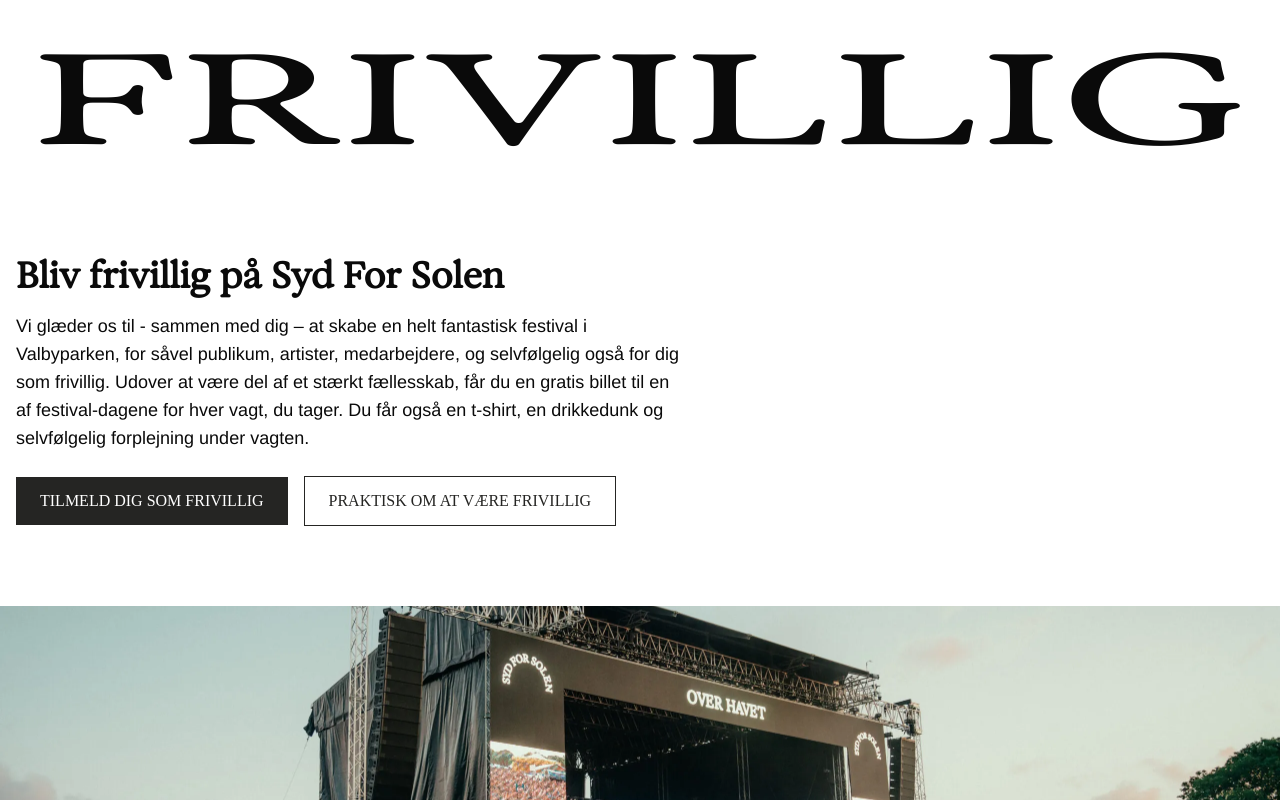
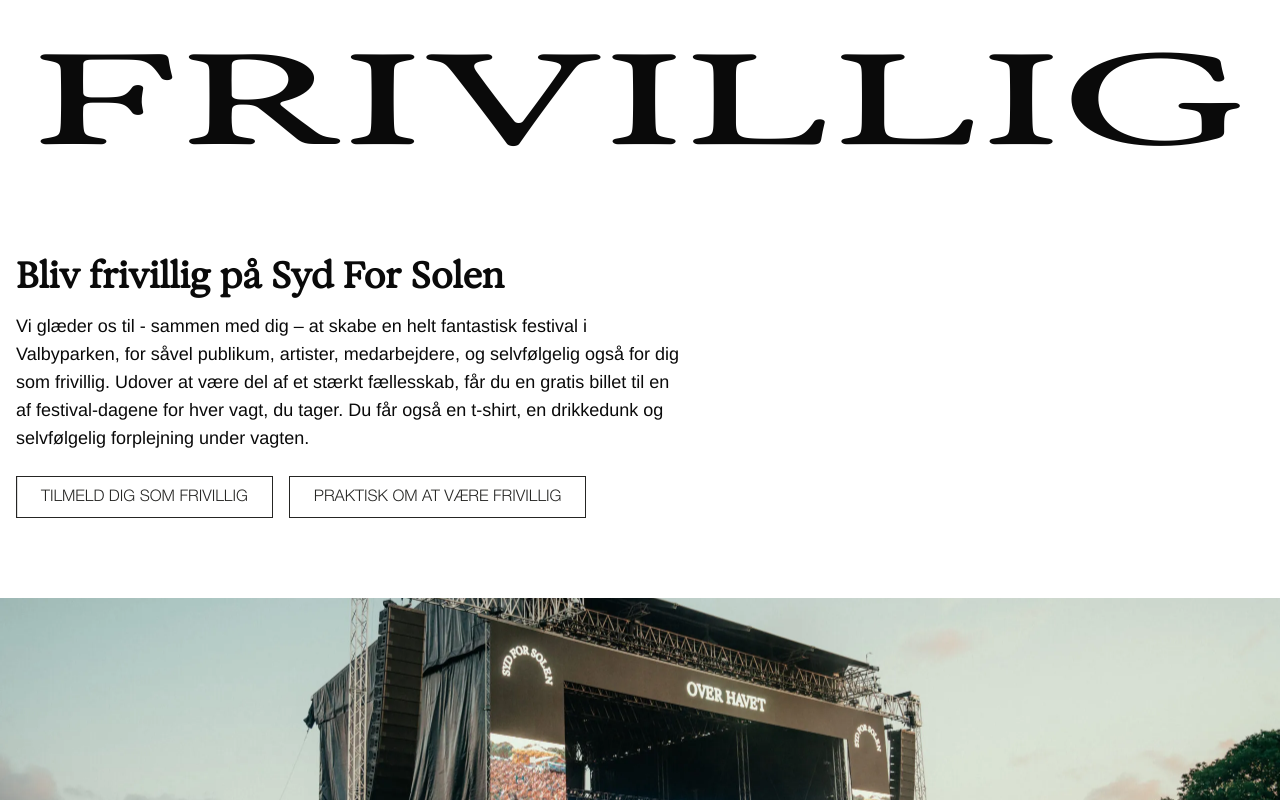
Before and after one commit to axwii/sydforsolenDemo, a Next.js app: page /frivillig in a window 1280 px wide. Shown: the top 800 px of the page. Built offline with nearby package versions, Linux system fonts and the light colour scheme.

Commit message:
opdatering til nye knapper og hover effekter

```diff
--- a/src/app/components/layout/header/navigation.tsx
+++ b/src/app/components/layout/header/navigation.tsx
@@ -36,13 +36,12 @@
     <motion.nav variants={container} initial="hidden" animate="show" className={`${isSticky ? "fixed top-0" : "absolute bottom-0"} left-0 w-full h-[50px] flex rounded-t-sm overflow-hidden z-50`}>
       {["MUSIK", "PARTNERE", "FRIVILLIG", "GALLERI", "PRAKTISK", "KØB BILLETTER"].map((text, index) => (
         <Link href={`/${text.toLowerCase().replace(" ", "-")}`} key={index} className="flex-1">
-          <motion.div
-            variants={item}
-            className={`h-full flex items-center justify-center border-l border-black/10 first:border-l-0 font-exposure font-extrabold
-            ${index === 5 ? "bg-gradient-to-br from-[#2D2D2D] to-[#1D1D1D] text-white hover:from-[#1D1D1D] hover:to-[#0D0D0D]" : "bg-gradient-to-br from-[#E5E5E5] to-[#D9D9D9] hover:from-[#D5D5D5] hover:to-[#C9C9C9]"}
-            transition-all duration-3500 hover:shadow-inner`}
-          >
-            {text}
+          <motion.div variants={item} className="group relative h-full flex items-center justify-center border-l border-black/10 first:border-l-0 font-exposure font-extrabold overflow-hidden">
+            {/* Base background */}
+            <div className={`absolute inset-0 ${index === 5 ? "bg-gradient-to-br from-[#2D2D2D] to-[#1D1D1D]" : "bg-gradient-to-br from-[#E5E5E5] to-[#D9D9D9]"}`} />
+            {/* Hover background that slides in */}
+            <div className={`absolute inset-0 transform -translate-x-full group-hover:translate-x-0 transition-transform duration-300 ease-in-out ${index === 5 ? "bg-gradient-to-br from-[#1D1D1D] to-[#0D0D0D]" : "bg-gradient-to-br from-[#D5D5D5] to-[#C9C9C9]"}`} />
+            <span className={`relative z-10 ${index === 5 ? "text-white" : "text-black"}`}>{text}</span>
           </motion.div>
         </Link>
       ))}
--- a/src/app/components/posters/posters.tsx
+++ b/src/app/components/posters/posters.tsx
@@ -10,7 +10,7 @@
           <img src={poster.src} alt={poster.alt} className="w-full h-full object-cover transition-all duration-300" />
           <div className="absolute inset-0 bg-black/85 opacity-0 hover:opacity-100 transition-opacity duration-500">
             <div className="absolute top-1/2 left-1/2  -translate-x-1/2 -translate-y-1/2">
-              <InteractiveHoverButton>SE PROGRAM</InteractiveHoverButton>
+              <InteractiveHoverButton variant="light">SE PROGRAM</InteractiveHoverButton>
             </div>
           </div>
         </Link>
--- a/src/app/components/subscribe.tsx
+++ b/src/app/components/subscribe.tsx
@@ -1,3 +1,5 @@
+import { InteractiveHoverButton } from "./ui/interactive-hover-button";
+
 export default function Subscribe() {
   return (
     <div className="w-full h-screen bg-grey font-helvetica-roman">
@@ -8,9 +10,11 @@
           <input className="w-[350px] border-b border-black bg-transparent text-black placeholder:text-black" type="name" placeholder="NAVN" />
           <input className="w-[350px] border-b border-black bg-transparent text-black placeholder:text-black" type="email" placeholder="E-MAIL" />
 
-                    <button className="w-[350px] p-2 border border-black text-black mt-4 " type="submit">SKRIV MIG PÅ LISTEN, TAK!</button>
+          <InteractiveHoverButton variant="dark" className="w-[350px] mt-4">
+            SKRIV MIG PÅ LISTEN, TAK!
+          </InteractiveHoverButton>
         </form>
       </div>
     </div>
-    )
+  );
 }
--- a/src/app/components/ui/interactive-hover-button.tsx
+++ b/src/app/components/ui/interactive-hover-button.tsx
@@ -1,17 +1,32 @@
 import React from "react";
 import { cn } from "@/lib/utils";
 
-interface InteractiveHoverButtonProps extends React.ButtonHTMLAttributes<HTMLButtonElement> {}
+interface InteractiveHoverButtonProps extends React.ButtonHTMLAttributes<HTMLButtonElement> {
+  variant?: "light" | "dark";
+}
 
-export const InteractiveHoverButton = React.forwardRef<HTMLButtonElement, InteractiveHoverButtonProps>(({ children, className, ...props }, ref) => {
+export const InteractiveHoverButton = React.forwardRef<HTMLButtonElement, InteractiveHoverButtonProps>(({ children, className, variant = "light", ...props }, ref) => {
+  const baseStyles = "group relative w-auto cursor-pointer overflow-hidden border p-2 px-6 text-center font-semibold transition-all font-[helvetica-light] uppercase text-[1rem] [transition-duration:150ms] [transition-timing-function:ease-in-out]";
+
+  const variantStyles = {
+    light: "border-white",
+    dark: "border-black",
+  };
+
+  const textStyles = {
+    light: "text-white group-hover:text-black",
+    dark: "text-black group-hover:text-white",
+  };
+
+  const backgroundStyles = {
+    light: "bg-white",
+    dark: "bg-black",
+  };
+
   return (
-    <button ref={ref} className={cn("group relative w-auto cursor-pointer overflow-hidden border p-2 px-6 text-center font-semibold transition-all hover:bg-black text-white font-[helvetica-light] uppercase text-[1rem]", "[transition-duration:150ms] [transition-timing-function:ease-in-out]", className)} {...props}>
-      <div className="flex items-center gap-2">
-        <span className="inline-block [transition-duration:150ms] [transition-timing-function:ease-in-out] group-hover:translate-x-12 group-hover:opacity-0">{children}</span>
-      </div>
-      <div className="absolute top-0 z-10 flex h-full w-full translate-x-12 items-center justify-center text-primary-foreground opacity-0 [transition-duration:150ms] [transition-timing-function:ease-in-out] group-hover:-translate-x-5 group-hover:opacity-100">
-        <span>{children}</span>
-      </div>
+    <button ref={ref} className={cn(baseStyles, variantStyles[variant], className)} {...props}>
+      <div className={cn("absolute inset-0 transform -translate-x-full group-hover:translate-x-0 transition-transform duration-300 ease-in-out", backgroundStyles[variant])} />
+      <div className={cn("relative z-10 transition-colors duration-300", textStyles[variant])}>{children}</div>
     </button>
   );
 });
--- a/src/app/frivillig/page.tsx
+++ b/src/app/frivillig/page.tsx
@@ -1,10 +1,11 @@
-import FaqCategory from '../components/ui/FaqCategory';
-import { faqData } from '../../lib/faqData';
-import Image from 'next/image';
-import PageTitle from '../components/ui/PageTitle';
+import FaqCategory from "../components/ui/FaqCategory";
+import { faqData } from "../../lib/faqData";
+import Image from "next/image";
+import PageTitle from "../components/ui/PageTitle";
+import { InteractiveHoverButton } from "../components/ui/interactive-hover-button";
 
 export default function FrivilligPage() {
-  const frivilligFaq = faqData.find(category => category.id === 'praktisk-frivillig');
+  const frivilligFaq = faqData.find((category) => category.id === "praktisk-frivillig");
 
   return (
     <div>
@@ -13,32 +14,21 @@
       <div className="container mx-auto px-4 py-8">
         <section className="mb-12">
           <h1 className="text-4xl font-bold mb-4 font-exposure">Bliv frivillig på Syd For Solen</h1> {/* Changed H1 text */}
-          <p className="mb-6 text-lg max-w-2xl ">
-            Vi glæder os til - sammen med dig – at skabe en helt fantastisk festival i Valbyparken, for såvel publikum, artister, medarbejdere, og selvfølgelig også for dig som frivillig. Udover at være del af et stærkt fællesskab, får du en gratis billet til en af festival-dagene for hver vagt, du tager. Du får også en t-shirt, en drikkedunk og selvfølgelig forplejning under vagten.
-          </p>
+          <p className="mb-6 text-lg max-w-2xl ">Vi glæder os til - sammen med dig – at skabe en helt fantastisk festival i Valbyparken, for såvel publikum, artister, medarbejdere, og selvfølgelig også for dig som frivillig. Udover at være del af et stærkt fællesskab, får du en gratis billet til en af festival-dagene for hver vagt, du tager. Du får også en t-shirt, en drikkedunk og selvfølgelig forplejning under vagten.</p>
           <div className="space-x-4">
-            <button className="bg-black text-white px-6 py-3 font-medium hover:bg-gray-800 transition-colors">
-              TILMELD DIG SOM FRIVILLIG
-            </button>
-            <button className="border border-black text-black px-6 py-3 font-medium hover:bg-gray-100 transition-colors">
-              PRAKTISK OM AT VÆRE FRIVILLIG
-            </button>
+            <InteractiveHoverButton variant="dark">TILMELD DIG SOM FRIVILLIG</InteractiveHoverButton>
+            <InteractiveHoverButton variant="dark">PRAKTISK OM AT VÆRE FRIVILLIG</InteractiveHoverButton>
           </div>
         </section>
       </div>
-
       {/* Section 2: Image - full width */}
-      <section className="mb-12 w-full"> {/* Ensured this section is full-width */}
+      <section className="mb-12 w-full">
+        {" "}
+        {/* Ensured this section is full-width */}
         <div className="relative w-full h-96">
-          <Image
-            src="/images/JoakimZuger_Sydforsolen2024_Fredag-60-scaled.webp"
-            alt="Frivillige på Syd For Solen"
-            layout="fill"
-            objectFit="cover"
-          />
+          <Image src="/images/JoakimZuger_Sydforsolen2024_Fredag-60-scaled.webp" alt="Frivillige på Syd For Solen" layout="fill" objectFit="cover" />
         </div>
       </section>
-
       {/* Section 3: FAQ - with container */}
       <div className="container mx-auto px-4 py-8">
         <section>
@@ -53,7 +43,8 @@
   );
 }
 
-{/* import FrivilligFAQ from "../components/FrivilligFAQ"
+{
+  /* import FrivilligFAQ from "../components/FrivilligFAQ"
 import { Accordion } from "../components/ui/accordion"
 
 export default function Frivillig() {
@@ -81,4 +72,5 @@
   );
 }
 
- */}
+ */
+}
```
Lines whose indentation alone changed are shown as unchanged.
